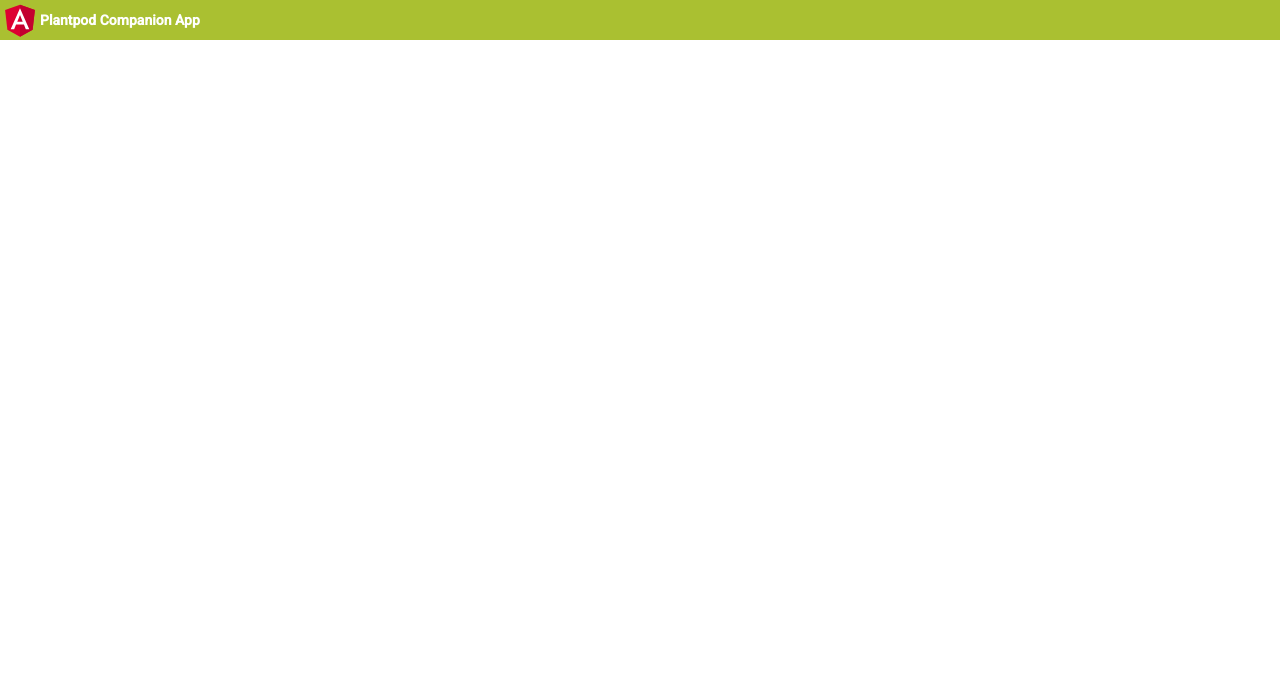
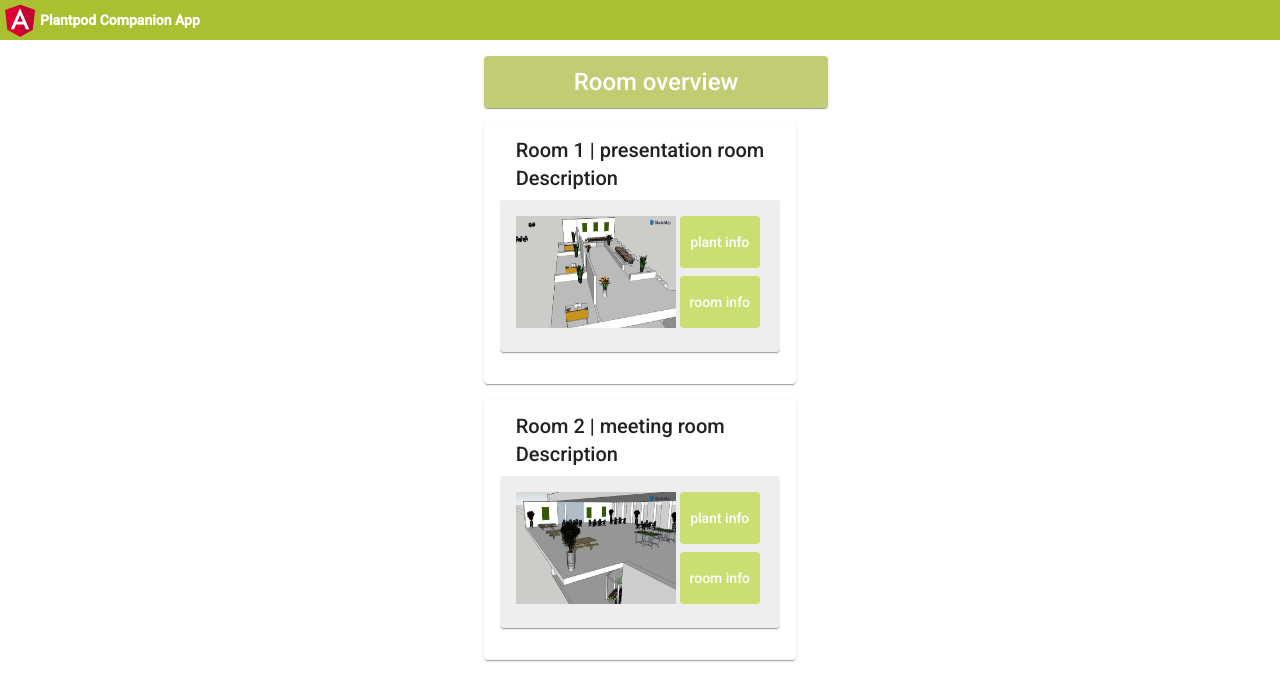
Before and after one commit to akasha19/plant-pod, an Angular app in the folder frontend/plant-pod-companion/: page /room-overview in a window 1280 px wide. Before the commit this address led to /. Shown: the top 700 px of the page. Built offline with nearby package versions, Linux system fonts and the light colour scheme.

Commit message:
New interface definitions changed
I changed the definitions for the tf files as we discussed in the meeting at 14th of december

```diff
--- a/frontend/plant-pod-companion/src/app/room-overview-page/room-overview-page.component.html
+++ b/frontend/plant-pod-companion/src/app/room-overview-page/room-overview-page.component.html
@@ -1,10 +1,10 @@
 <mat-card class="main-card title">
   <mat-card-title>Room overview</mat-card-title>
 </mat-card>
-<div *ngFor="let Room of rooms">
+<div *ngFor="let RoomData of Rooms">
   <mat-card class="main-card">
     <mat-card-header>
-          <mat-card-title class="title">{{ Room.roomName }}</mat-card-title>
+          <mat-card-title class="title">{{ RoomData.name }}</mat-card-title>
           <mat-card-title>Description</mat-card-title>
     </mat-card-header>
 
@@ -13,7 +13,7 @@
 
         <mat-card class="text-card">
 
-        <img mat-card src="{{Room.imageSource}}" class="small-image horizontal_line" >
+        <img mat-card src="{{RoomData.imageSource}}" class="small-image horizontal_line" >
 
         <div class="btn-group horizontal_line">
             <button mat-flat-button>plant info</button>
--- a/frontend/plant-pod-companion/src/app/room-overview-page/room-overview-page.component.ts
+++ b/frontend/plant-pod-companion/src/app/room-overview-page/room-overview-page.component.ts
@@ -1,5 +1,5 @@
 import { Component, OnInit } from '@angular/core';
-import { Room } from './room';
+import { RoomData } from '../types/RoomData';
 @Component({
   selector: 'app-room-overview-page',
   templateUrl: './room-overview-page.component.html',
@@ -8,72 +8,29 @@ import { Room } from './room';
 
 export class RoomOverviewPageComponent implements OnInit {
 
-  rooms: Room[] | undefined;
+  Rooms: RoomData[] | undefined;
   readonly maxTemperatureWarn = "(Maximum Temperature) The temperature of this room it too warm which can cause fatigue and headaches, please open the window for some fresh air.";
   readonly minTemperatureWarn = "(Minimum Temperature) The temperature of this room it too cold which can cause discomfort and a higher chance of sickness, please turn on the heater to heat up the room.";
 
   ngOnInit(): void {
-    this.rooms = [
+    this.Rooms = [
       {
-        id: 1,
-        roomName: "Room 1 | presentation room",
-        shortDescription: "presentation room for 100 people",
-        facilities: "Airconditioning, heating, smartprojector, smartplants",
-        minHumidity: 5,
-        maxHumidity: 40,
+        id: "1",
+        sensorId: "1",
+        name: "Room 1 | presentation room",
+        description: "presentation room for 100 people",
+        facilities: ['Airconditioning', 'heating', 'smartprojector', 'smartplants'],
         imageSource: "assets/img/room_1.jpg"
       },
       {
-        id: 2,
-        roomName: "Room 2 | meeting room",
-        shortDescription: "meeting room for 8 people",
-        facilities: "Airconditioning, heating, smartplants",
-        minHumidity: 5,
-        maxHumidity: 40,
+        id: "2",
+        sensorId: "2",
+        name: "Room 2 | meeting room",
+        description: "meeting room for 8 people",
+        facilities: ['Airconditioning', 'heating', 'smartboard', 'smartplants'],
         imageSource: "assets/img/room_2.jpg"
       },
-      {
-        id: 3,
-        roomName: "Room 3 | collaboration room",
-        shortDescription: "collaboration room",
-        facilities: "Airconditioning, smartboard, smartplants, coffeemachine",
-        minHumidity: 5,
-        maxHumidity: 40,
-        imageSource: "assets/img/room_3.jpg"
-      },
-      {
-        id: 4,
-        roomName: "Room 4 | meeting room",
-        shortDescription: "meeting room for 6 people ",
-        facilities: "heating",
-        minTemperature: 16,
-        maxTemperature: 22,
-        minHumidity: 5,
-        maxHumidity: 40,
-        imageSource: "assets/img/room_4.jpg"
-      },
-      {
-        id: 5,
-        roomName: "Room 5 | quiet flex work room",
-        shortDescription: "quiet zone for 8 people",
-        facilities: "Airconditioning, heating, smartplants",
-        minTemperature: 16,
-        maxTemperature: 22,
-        minHumidity: 5,
-        maxHumidity: 40,
-        imageSource: "assets/img/room_5.jpg"
-      },
-      {
-        id: 6,
-        roomName: "Room 6 | collaboration room",
-        shortDescription: "collaboration room for 4 people",
-        facilities: "Airconditioning, heating, smartboard, smartplants",
-        minTemperature: 16,
-        maxTemperature: 22,
-        minHumidity: 5,
-        maxHumidity: 40,
-        imageSource: "assets/img/room_6.jpg"
-      }
+
     ]
   }
 
--- /dev/null
+++ b/frontend/plant-pod-companion/src/app/types/RoomData.ts
@@ -0,0 +1,10 @@
+export interface RoomData {
+    id: string;
+    sensorId:string;
+    name: string;
+    description: string;
+    facilities: string[];
+    imageSource: string;
+
+
+}
```
Also changed, not shown: frontend/plant-pod-companion/src/app/app.module.ts (+7 -1 lines), frontend/plant-pod-companion/src/app/types/Sensor.ts (added, +8 -0 lines).
